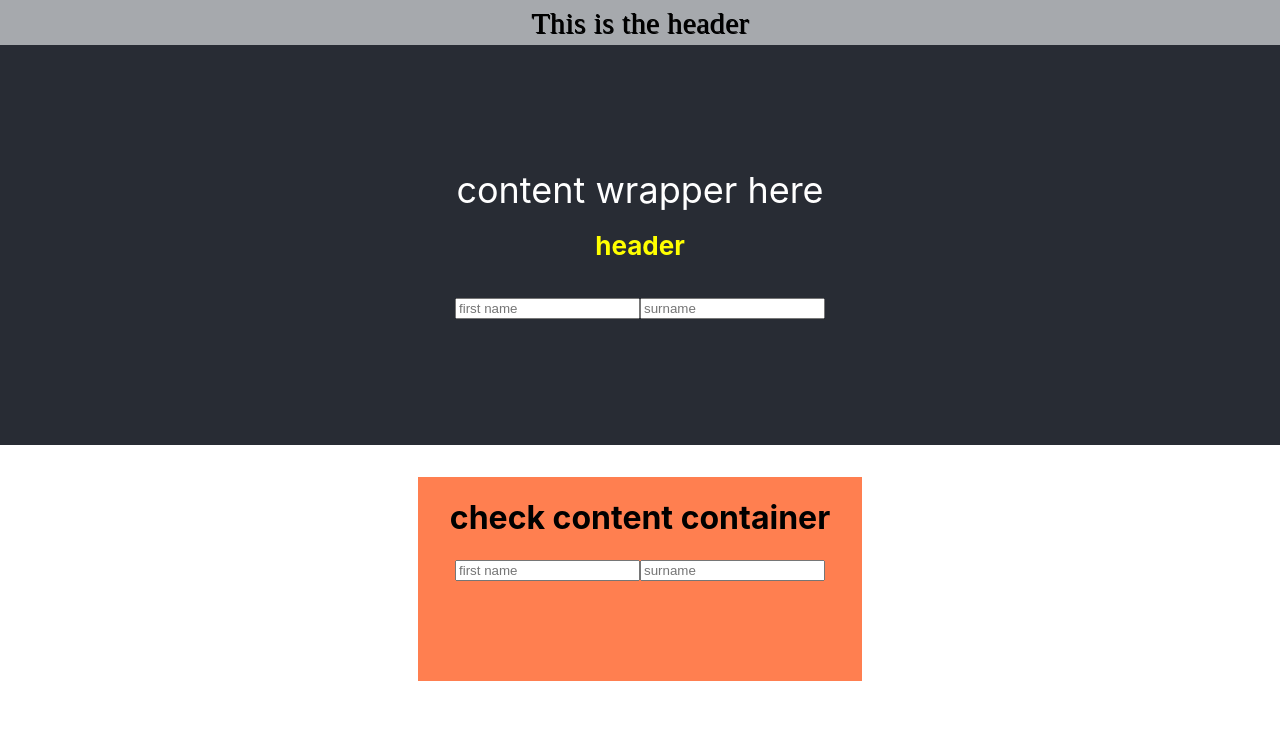
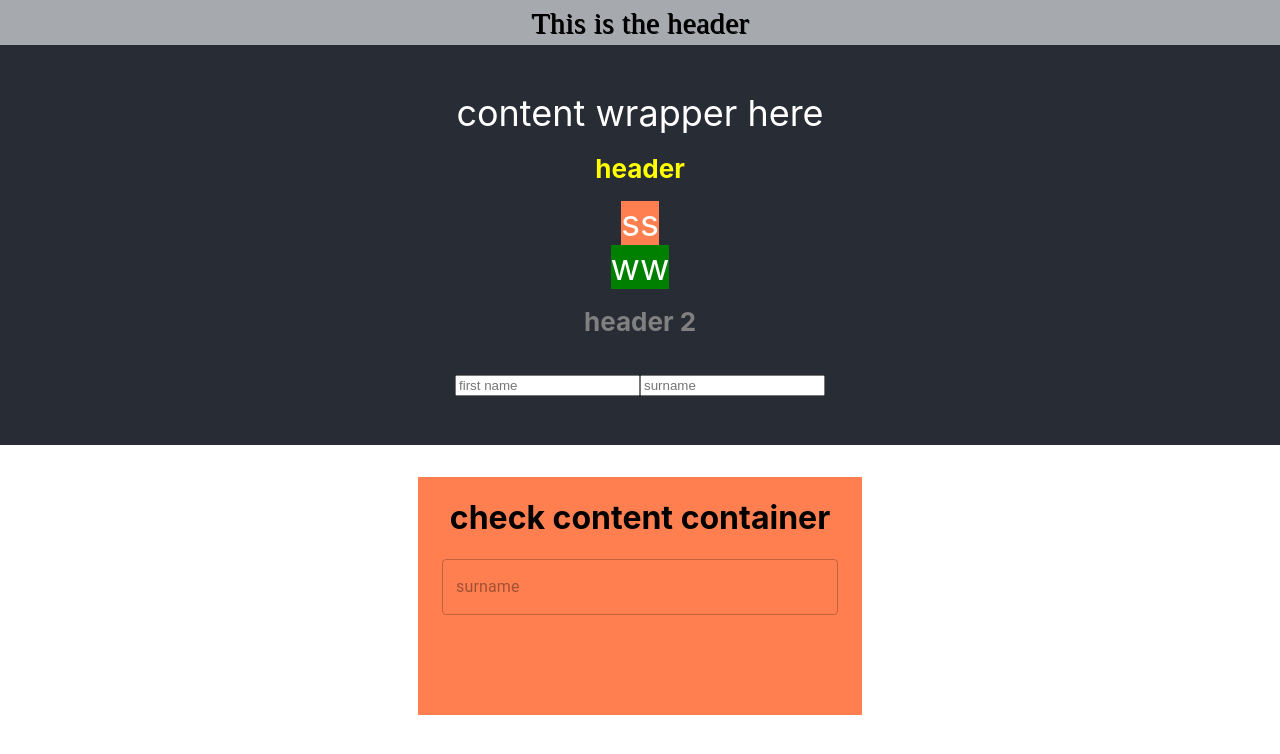
Before and after one commit to arifdroid/react-template-dynamic, a React (Create React App) app: page /public/sample-form-page in a window 1280 px wide. Shown: the top 754 px of the page. Built offline with nearby package versions, Linux system fonts and the light colour scheme.

Commit message:
checking ref forwarding  issue

```diff
--- a/src/view/sample-form-page/Content/Content.tsx
+++ b/src/view/sample-form-page/Content/Content.tsx
@@ -24,11 +24,32 @@ const Content = styled.div`
   font-size: calc(20px + 2vmin);
   color: white;
 
+
+  .sola {
+    height:10;
+    width:20;
+    background-color: green;
+
+  }
+
   h1 {
       color:yellow;
       font-size: calc(10px + 2vmin);
   }
 
+  div {
+    height:10;
+    width:20;
+    background-color: coral;
+
+  }
+
+  .header-mu {
+    height:10;
+    width:20;
+    color: grey;
+
+  }
 
 `
 
--- /dev/null
+++ b/src/view/sample-form-page/Form/Form.tsx
@@ -0,0 +1,25 @@
+import React from 'react';
+import { makeStyles, useTheme } from '@material-ui/core/styles';
+
+const useStyles = makeStyles((theme) => ({
+    root: {
+        width: "100%",
+        // marginTop:theme.spacing(1),
+        // color:'green',
+        // backgroundColor: 'blue',
+        display: "flex",
+        flexDirection: 'column'
+    }
+}))
+
+const Form: React.FC = ({ children, ...props }) => {
+
+    const styles = useStyles();
+
+    return (
+        <form className={styles.root} noValidate {...props}>
+            {children}
+        </form>
+    )
+}
+export default Form;
--- /dev/null
+++ b/src/view/sample-form-page/Input/Input.tsx
@@ -0,0 +1,22 @@
+import React, { forwardRef } from 'react';
+import { makeStyles, useTheme } from '@material-ui/core/styles';
+import { TextField } from "@material-ui/core";
+
+const useStyles = makeStyles(() => ({
+
+    root: {
+
+    }
+}))
+
+
+// const Input:React.FC = ()=>{
+//     return <></>
+// }F
+
+const Input = forwardRef((props, ref) =>{
+
+   return (<TextField variant='outlined' margin='normal'
+   inputRef={ref} {...props} />)})
+
+export default Input
--- a/src/view/sample-form-page/SampleFormPage.tsx
+++ b/src/view/sample-form-page/SampleFormPage.tsx
@@ -4,6 +4,9 @@ import { useHistory } from 'react-router-dom';
 import { useForm } from 'react-hook-form';
 import Content from './Content/Content';
 import ContentContainer from './Content-Container/ContentContainer';
+import Form from './Form/Form';
+import Input from './Input/Input';
+import Input_2 from './input-2/Input_2';
 
 
 const SampleFormPage:React.FC =()=>{
@@ -24,6 +27,12 @@ const SampleFormPage:React.FC =()=>{
             content wrapper here
             <h1>header</h1>
 
+            <div>ss</div>
+
+            <div className='sola'>ww</div>
+
+            <h1 className='header-mu'>header 2</h1>
+
             <form>
                 {/* <div className="form-div-ola"> */}
 
@@ -38,15 +47,15 @@ const SampleFormPage:React.FC =()=>{
 
         <ContentContainer>
             <h1>check content container</h1>
-            <form>
+                <Form>
                 {/* <div className="form-div-ola"> */}
 
-                <input ref={register} name="name" type='text' placeholder='first name'></input>
-                <input ref={register} name="surname" type='text' placeholder='surname'></input>
+                {/* <Input ref={register} name={}></Input> */}
+                <Input_2 ref={register} name="surname" type='text' placeholder='surname'></Input_2>
 
                 {/* </div> */}
                 {/* <button  type={submit} >Next</button> */}
-            </form>
+                </Form>
         </ContentContainer>
 
 
--- /dev/null
+++ b/src/view/sample-form-page/input-2/Input_2.tsx
@@ -0,0 +1,28 @@
+import { TextField } from "@material-ui/core";
+import React,{ forwardRef } from "react";
+
+interface Props{
+    name:string,
+    // label:string,
+    type:string,
+    ref:any,
+    placeholder:string
+}
+
+const Input_2:React.FC<Props> =({name,  type, ref, placeholder, ...rest })=>{
+    return(
+    <TextField
+    name={name}
+    // label={label}
+    type={type}
+    inputRef={ref}
+    placeholder={placeholder}
+    fullWidth
+    variant="outlined"
+
+    >
+
+    </TextField>)
+}
+
+export default Input_2;
```
Also changed, not shown: 1 other file (tests, documents, lock files or other folders).
